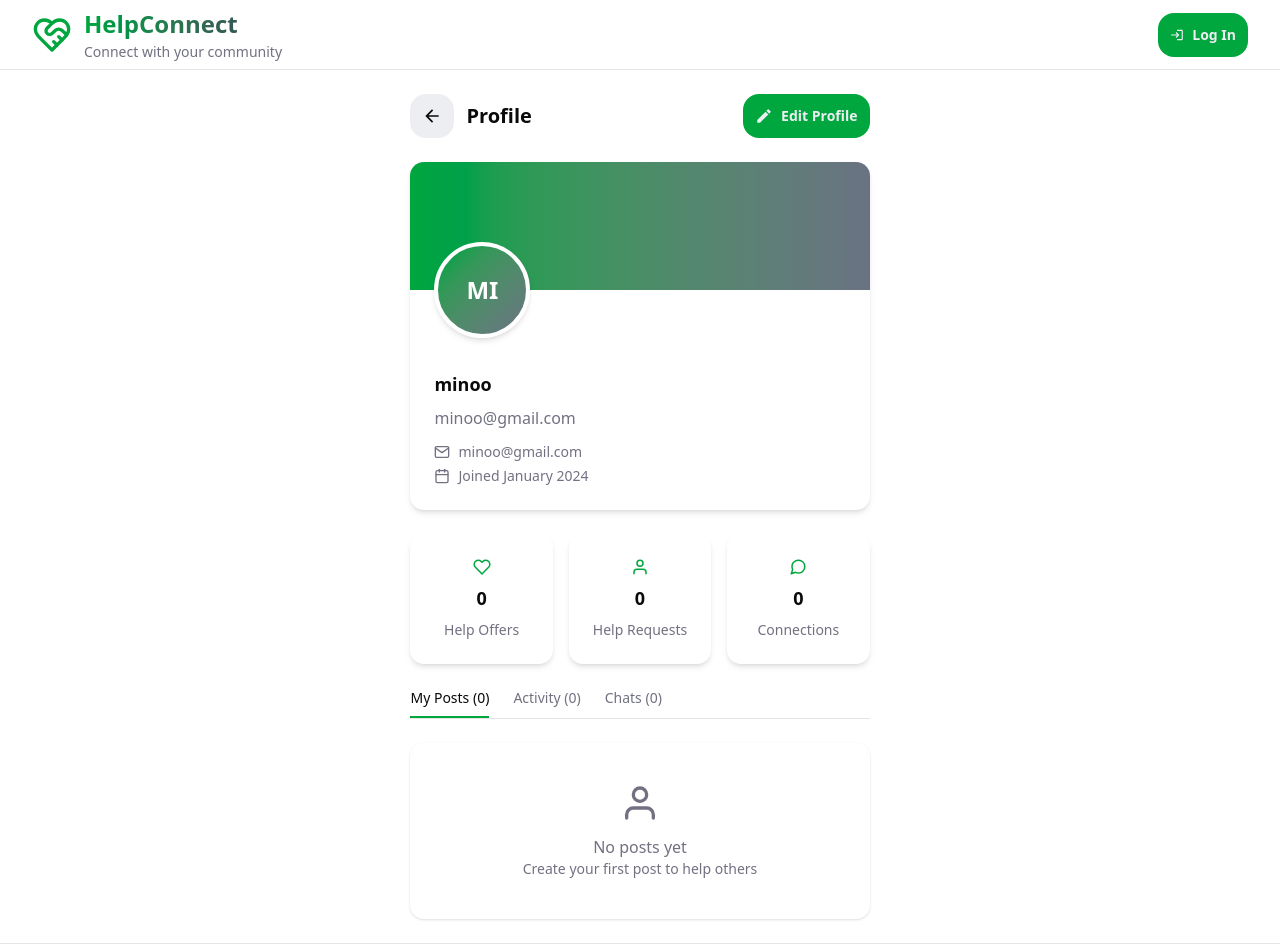
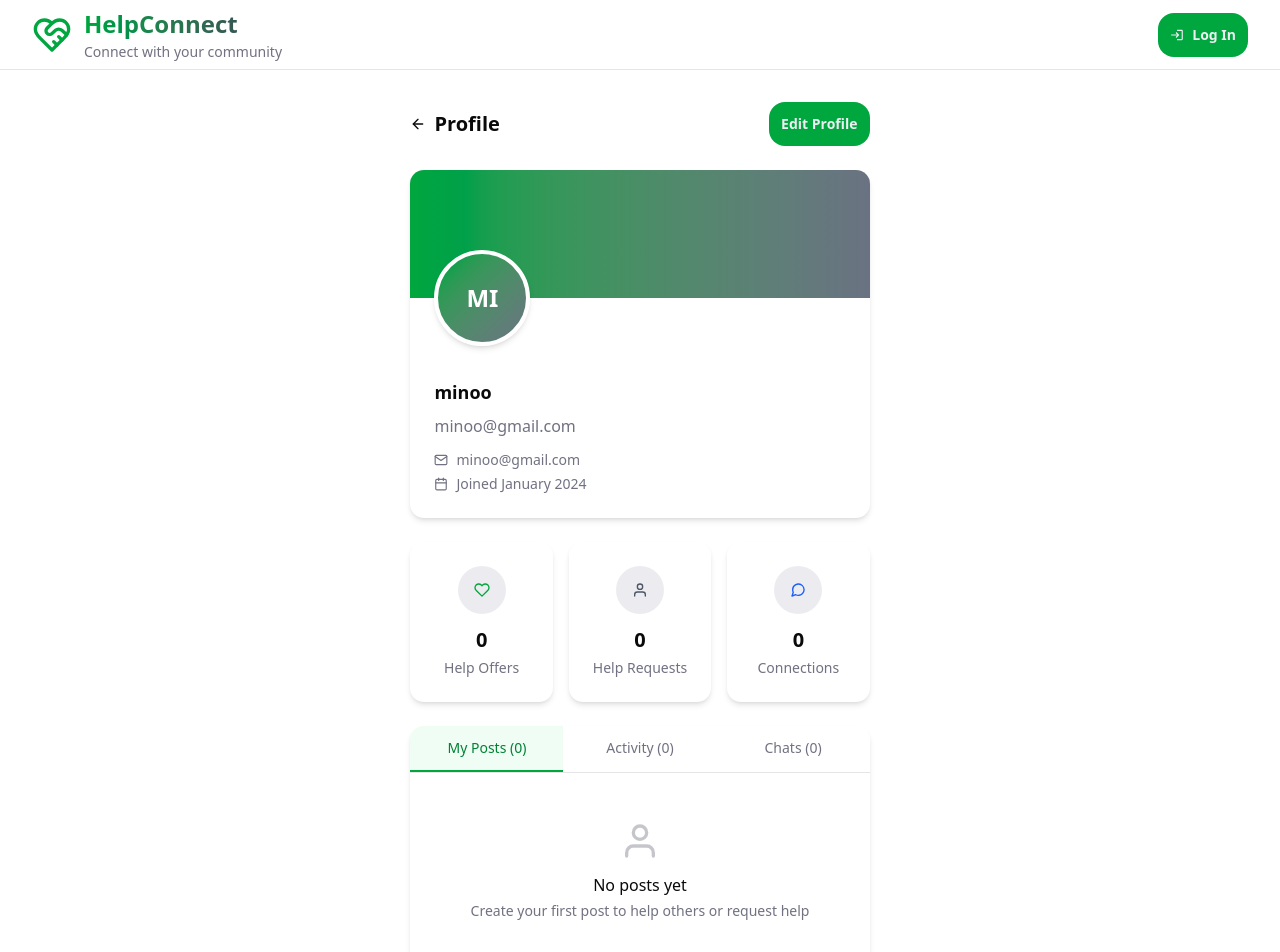
Before and after one commit to MiksuNy/web-project, a React (Vite) app in the folder frontend/: page /profile in a window 1280 px wide. Shown: the top 952 px of the page. Built offline with nearby package versions, Linux system fonts and the light colour scheme.

Commit message:
feat(profile): complete profile UI with dynamic tabs

```diff
--- a/frontend/src/pages/Profile.jsx
+++ b/frontend/src/pages/Profile.jsx
@@ -1,33 +1,32 @@
+import { useState } from "react";
 import {
   FiMail,
   FiCalendar,
   FiHeart,
   FiUser,
   FiMessageCircle,
+  FiArrowLeft,
 } from "react-icons/fi";
-import { MdArrowBack, MdEdit } from "react-icons/md";
 import { useNavigate } from "react-router-dom";
 
 export default function Profile() {
   const navigate = useNavigate();
+  const [activeTab, setActiveTab] = useState("posts");
 
   return (
-    <div className="max-w-4xl mx-auto p-6 space-y-6">
+    <div className="max-w-4xl mx-auto px-6 py-8 space-y-6">
 
       {/* Topbar */}
       <div className="flex items-center justify-between">
-        <div className="flex items-center gap-3">
-          <button
-            onClick={() => navigate(-1)}
-            className="p-2 rounded-full hover:bg-muted transition"
-          >
-            <MdArrowBack size={20} />
-          </button>
+        <div
+          onClick={() => navigate(-1)}
+          className="flex items-center gap-2 cursor-pointer"
+        >
+          <FiArrowLeft />
           <h2 className="text-xl font-semibold">Profile</h2>
         </div>
 
-        <button className="button-primary w-auto px-4 py-2 flex items-center gap-2 rounded-md">
-          <MdEdit size={18} />
+        <button className="button-primary w-auto px-4 py-2 rounded-md">
           Edit Profile
         </button>
       </div>
@@ -37,10 +36,8 @@ export default function Profile() {
         <div className="h-32 bg-gradient-to-r from-green-600 to-gray-500" />
 
         <div className="p-6 relative">
-          <div className="absolute -top-12 left-6 w-24 h-24 rounded-full
-                          bg-gradient-to-br from-green-600 to-gray-500
-                          text-white flex items-center justify-center
-                          text-2xl font-semibold border-4 border-white shadow-md">
+          {/* Avatar */}
+          <div className="absolute -top-12 left-6 w-24 h-24 rounded-full bg-gradient-to-br from-green-600 to-gray-500 text-white flex items-center justify-center text-2xl font-bold border-4 border-white shadow-md">
             MI
           </div>
 
@@ -50,12 +47,10 @@ export default function Profile() {
 
             <div className="text-sm text-muted-foreground space-y-1 mt-3">
               <div className="flex items-center gap-2">
-                <FiMail size={16} />
-                minoo@gmail.com
+                <FiMail /> minoo@gmail.com
               </div>
               <div className="flex items-center gap-2">
-                <FiCalendar size={16} />
-                Joined January 2024
+                <FiCalendar /> Joined January 2024
               </div>
             </div>
           </div>
@@ -64,38 +59,83 @@ export default function Profile() {
 
       {/* Stats */}
       <div className="grid md:grid-cols-3 gap-4">
-        <Stat icon={<FiHeart />} label="Help Offers" />
-        <Stat icon={<FiUser />} label="Help Requests" />
-        <Stat icon={<FiMessageCircle />} label="Connections" />
+        <Stat
+          icon={<FiHeart />}
+          label="Help Offers"
+          color="text-green-600"
+        />
+        <Stat
+          icon={<FiUser />}
+          label="Help Requests"
+          color="text-gray-600"
+        />
+        <Stat
+          icon={<FiMessageCircle />}
+          label="Connections"
+          color="text-blue-600"
+        />
       </div>
 
-      {/* Tabs */}
-      <div className="border-b flex gap-6 text-sm">
-        <span className="border-b-2 border-green-600 pb-2 font-medium">
-          My Posts (0)
-        </span>
-        <span className="pb-2 text-muted-foreground">Activity (0)</span>
-        <span className="pb-2 text-muted-foreground">Chats (0)</span>
-      </div>
+      {/* Tabs + Content */}
+      <div className="bg-card rounded-xl shadow-md overflow-hidden">
 
-      {/* Empty State */}
-      <div className="bg-card rounded-xl p-10 text-center text-muted-foreground shadow-sm">
-        <FiUser size={40} className="mx-auto mb-3" />
-        <p className="font-medium">No posts yet</p>
-        <p className="text-sm">Create your first post to help others</p>
+        {/* Tabs */}
+        <div className="flex text-sm border-b border-border">
+          {["posts", "activity", "chats"].map((tab) => (
+            <div
+              key={tab}
+              onClick={() => setActiveTab(tab)}
+              className={`flex-1 text-center py-3 cursor-pointer transition
+                ${
+                  activeTab === tab
+                    ? "bg-green-50 text-green-700 font-medium border-b-2 border-green-600"
+                    : "text-muted-foreground hover:bg-muted"
+                }`}
+            >
+              {tab === "posts" && "My Posts (0)"}
+              {tab === "activity" && "Activity (0)"}
+              {tab === "chats" && "Chats (0)"}
+            </div>
+          ))}
+        </div>
+
+        {/* Empty State */}
+        <div className="p-12 text-center text-muted-foreground">
+          <FiUser size={40} className="mx-auto mb-3 opacity-40" />
+
+          {activeTab === "posts" && (
+            <>
+              <p className="font-medium text-foreground">No posts yet</p>
+              <p className="text-sm mt-1">
+                Create your first post to help others or request help
+              </p>
+            </>
+          )}
+
+          {activeTab === "activity" && (
+            <p className="font-medium text-foreground">No activity yet</p>
+          )}
+
+          {activeTab === "chats" && (
+            <p className="font-medium text-foreground">No chats yet</p>
+          )}
+        </div>
       </div>
     </div>
   );
 }
 
-function Stat({ icon, label }) {
+/* Stats Card */
+function Stat({ icon, label, color }) {
   return (
-    <div className="bg-card rounded-xl p-6 text-center shadow-md space-y-2">
-      <div className="flex justify-center text-lg text-green-600">
+    <div className="bg-card rounded-xl p-6 text-center shadow-md">
+      <div
+        className={`w-12 h-12 mx-auto mb-3 rounded-full bg-muted flex items-center justify-center ${color}`}
+      >
         {icon}
       </div>
-      <h4 className="font-semibold text-lg">0</h4>
-      <p className="text-sm text-muted-foreground">{label}</p>
+      <h4 className="font-semibold text-xl">0</h4>
+      <p className="text-sm text-muted-foreground mt-1">{label}</p>
     </div>
   );
 }
```
